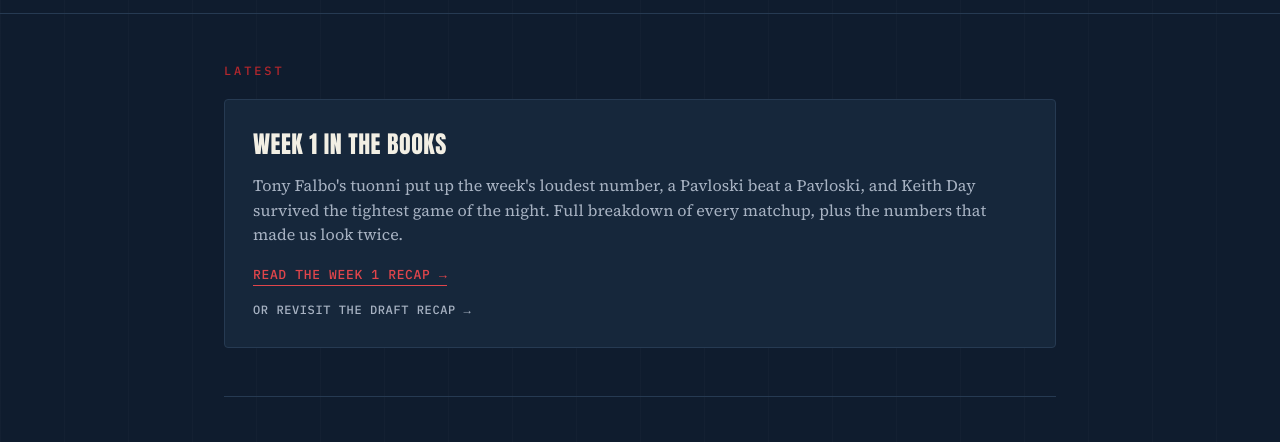
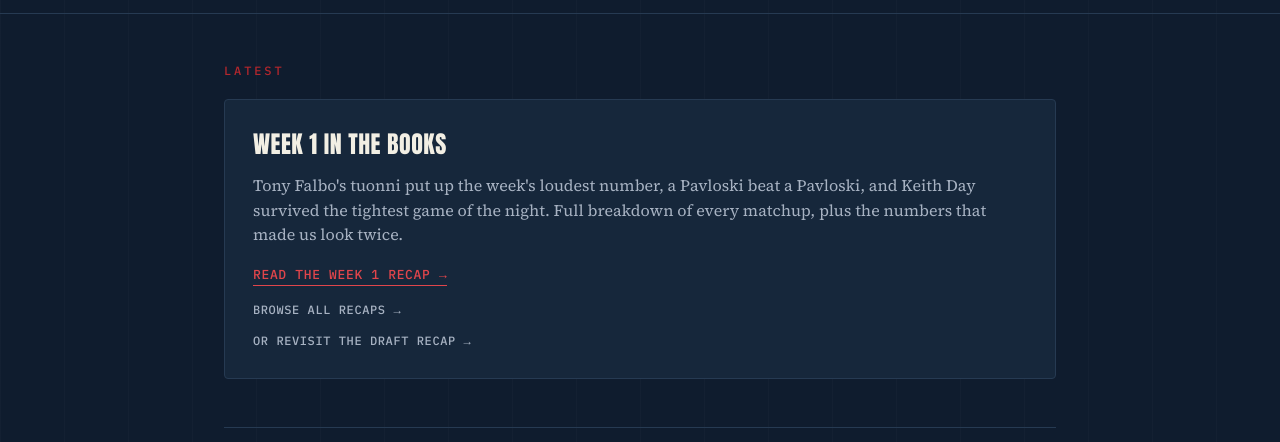
Before and after one commit to dpavloski/NSFWFantasyFootball, a website: page index.html in a window 1280 px wide. Shown: the part 346-788 px from the top of the page. Drawn offline with Linux system fonts and the light colour scheme.

Commit message:
Update index.html

```diff
--- a/index.html
+++ b/index.html
@@ -278,7 +278,8 @@
         <h2>Week 1 in the Books</h2>
         <p>Tony Falbo's tuonni put up the week's loudest number, a Pavloski beat a Pavloski, and Keith Day survived the tightest game of the night. Full breakdown of every matchup, plus the numbers that made us look twice.</p>
 <p style="margin-top: 14px;"><a href="recaps/week-01.html" style="color: var(--red-bright); font-family: 'IBM Plex Mono', monospace; font-size: 13px; letter-spacing: 0.05em; text-transform: uppercase; text-decoration: none; border-bottom: 1px solid var(--red-bright); padding-bottom: 2px;">Read the Week 1 recap &rarr;</a></p>
-<p style="margin-top: 10px;"><a href="draft-recap.html" style="color: var(--chalk-dim); font-family: 'IBM Plex Mono', monospace; font-size: 12px; letter-spacing: 0.05em; text-transform: uppercase; text-decoration: none;">Or revisit the draft recap &rarr;</a></p>
+<p style="margin-top: 10px;"><a href="recaps/index.html" style="color: var(--chalk-dim); font-family: 'IBM Plex Mono', monospace; font-size: 12px; letter-spacing: 0.05em; text-transform: uppercase; text-decoration: none;">Browse all recaps &rarr;</a></p>
+<p style="margin-top: 6px;"><a href="draft-recap.html" style="color: var(--chalk-dim); font-family: 'IBM Plex Mono', monospace; font-size: 12px; letter-spacing: 0.05em; text-transform: uppercase; text-decoration: none;">Or revisit the draft recap &rarr;</a></p>
       </div>
     </section>
 
```
